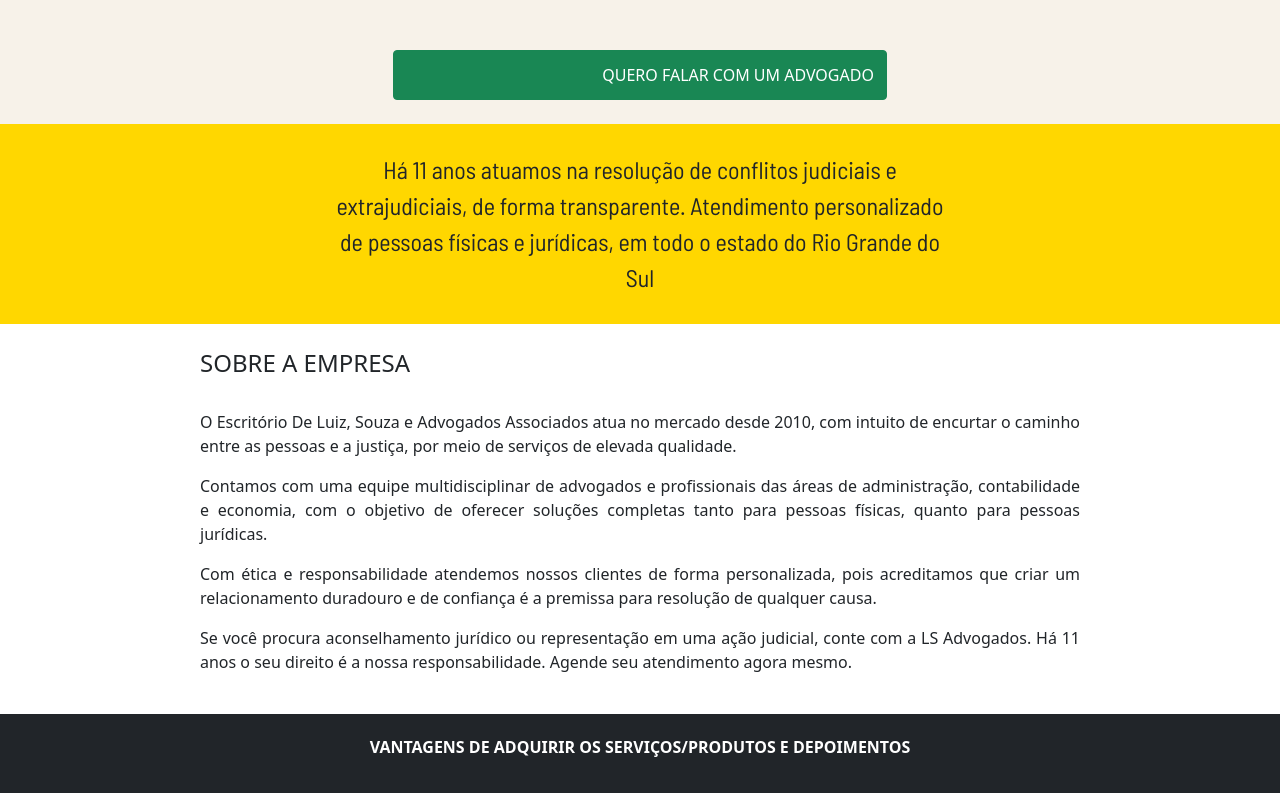
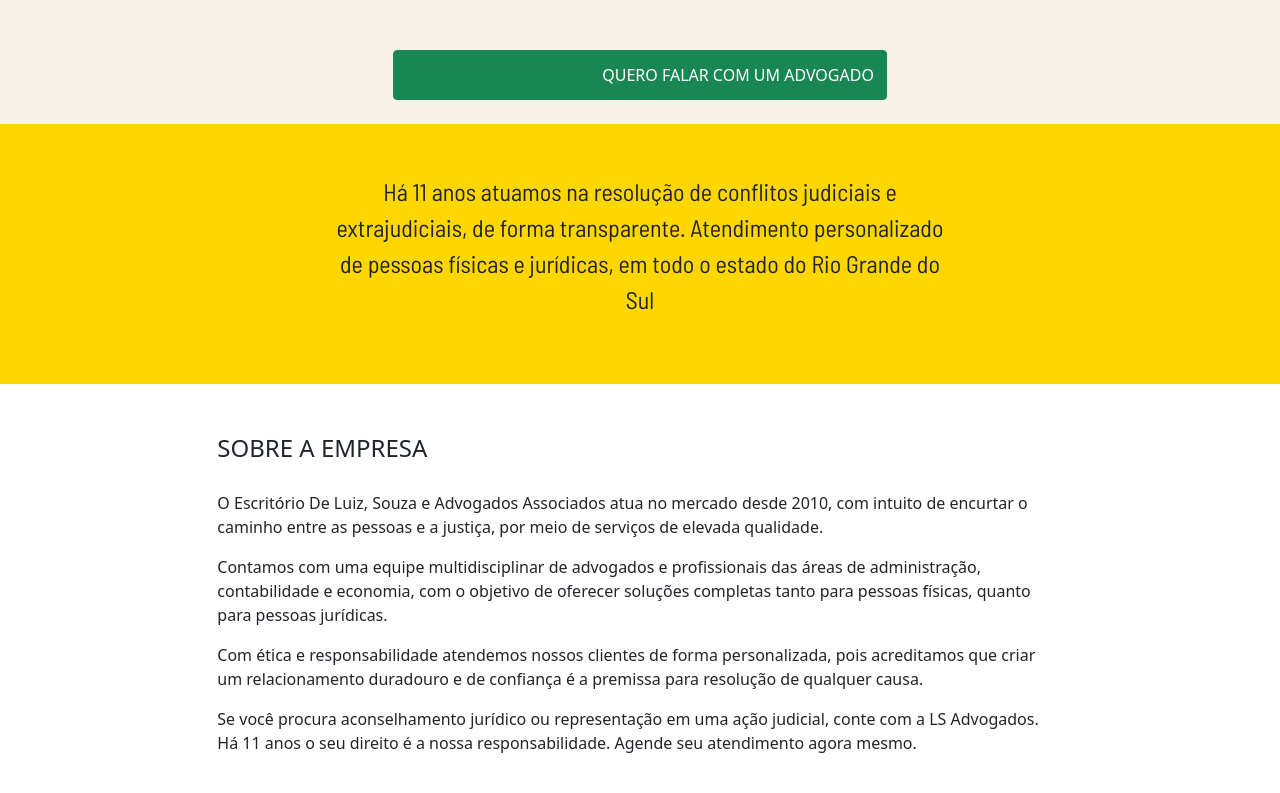
Before and after one commit to EveronBorges/ls-advocacia, a React (Create React App) app: page / in a window 1280 px wide. Shown: the part 1046-1839 px from the top of the page. Built offline with nearby package versions, Linux system fonts and the light colour scheme; no server answers.

Commit message:
Ajuste Screen

```diff
--- a/src/Inicio.jsx
+++ b/src/Inicio.jsx
@@ -14,6 +14,9 @@ const Inicio = () => {
   const [email, setEmail] = useState("");
   const [descricao, setDescricao] = useState("");
   const [buttonLoading, setButtonLoading] = useState(false);
+
+  const width = window.innerWidth > 640 ? "30vw" : "100%";
+  const height = window.innerWidth > 640 ? "106vh" : "100vh";
 
   const limparContato = () => {
     setNome("");
@@ -73,7 +76,7 @@ const Inicio = () => {
               <div className="col-sm-4">
                 <div
                   style={{
-                    width: "500px",
+                    minWidth: `${width}`,
                     height: "106vh",
                     minHeight: "675px",
                     boxShadow: `inset 0 0 0 2000px rgba( 0, 0, 0, 1)`,
@@ -285,16 +288,22 @@ const Inicio = () => {
           </div>
         </div>
       </section>
-      <section style={{ height: "200px", backgroundColor: "gold" }}>
+      <section style={{ backgroundColor: "gold" }}>
         <div className="row">
           <div className="col-sm-6 offset-sm-3">
-            <p style={{ width: "100%", height: "200px", display: "table" }}>
+            <p
+              style={{
+                width: "100%",
+                display: "table",
+                paddingTop: "50px",
+                paddingBottom: "50px",
+              }}
+            >
               <label
                 style={{
                   textAlign: "center",
                   verticalAlign: "middle",
                   width: "100%",
-                  height: "200px",
                   display: "table-cell",
                   fontSize: "x-large",
                   fontFamily: "Barlow Semi Condensed",
@@ -309,39 +318,46 @@ const Inicio = () => {
           </div>
         </div>
       </section>
-      <section
-        style={{
-          paddingLeft: "200px",
-          paddingRight: "200px",
-          paddingTop: "25px",
-          textAlign: "justify",
-          textJustify: "inter-word",
-        }}
+      <section>
+        <div className="row">
+          <div className="col-sm-12">
+            <div className="row">
+              <div className="col-sm-8 offset-sm-2">
+                <h4
+                  style={{ color: "var(--bs-body-color)", paddingTop: "50px" }}
                 >
-        <h4 style={{ color: "var(--bs-body-color)" }}>SOBRE A EMPRESA</h4>
-        <br />
+                  SOBRE A EMPRESA
+                </h4>
+                <div style={{ paddingTop: "20px", paddingBottom: "50px" }}>
                   <p>
-          O Escritório De Luiz, Souza e Advogados Associados atua no mercado
-          desde 2010, com intuito de encurtar o caminho entre as pessoas e a
-          justiça, por meio de serviços de elevada qualidade.
+                    O Escritório De Luiz, Souza e Advogados Associados atua no
+                    mercado desde 2010, com intuito de encurtar o caminho entre
+                    as pessoas e a justiça, por meio de serviços de elevada
+                    qualidade.
                   </p>
                   <p>
-          Contamos com uma equipe multidisciplinar de advogados e profissionais
-          das áreas de administração, contabilidade e economia, com o objetivo
-          de oferecer soluções completas tanto para pessoas físicas, quanto para
-          pessoas jurídicas.
+                    Contamos com uma equipe multidisciplinar de advogados e
+                    profissionais das áreas de administração, contabilidade e
+                    economia, com o objetivo de oferecer soluções completas
+                    tanto para pessoas físicas, quanto para pessoas jurídicas.
                   </p>
                   <p>
-          Com ética e responsabilidade atendemos nossos clientes de forma
-          personalizada, pois acreditamos que criar um relacionamento duradouro
-          e de confiança é a premissa para resolução de qualquer causa.
+                    Com ética e responsabilidade atendemos nossos clientes de
+                    forma personalizada, pois acreditamos que criar um
+                    relacionamento duradouro e de confiança é a premissa para
+                    resolução de qualquer causa.
                   </p>
                   <p>
-          Se você procura aconselhamento jurídico ou representação em uma ação
-          judicial, conte com a LS Advogados. Há 11 anos o seu direito é a nossa
-          responsabilidade. Agende seu atendimento agora mesmo.
+                    Se você procura aconselhamento jurídico ou representação em
+                    uma ação judicial, conte com a LS Advogados. Há 11 anos o
+                    seu direito é a nossa responsabilidade. Agende seu
+                    atendimento agora mesmo.
                   </p>
-        <br />
+                </div>
+              </div>
+            </div>
+          </div>
+        </div>
       </section>
       <section
         style={{ backgroundColor: "var(--bs-body-color)", color: "white" }}
--- a/src/cookie.js
+++ b/src/cookie.js
@@ -1,8 +1,4 @@
 const LGPDCookie = ({ showCookie = "none", Aceitar }) => {
-  if (!localStorage.LSCookie) {
-    //setShowDiv(true);
-  }
-
   return (
     <div className="cookies-container" style={{ display: `${showCookie}` }}>
       <div className="cookies-content">
--- a/src/index.css
+++ b/src/index.css
@@ -68,7 +68,25 @@ h3 {
   gap: 0.5rem;
   opacity: 0;
   transform: translateY(1rem);
-  animation: slideUp .5s forwards;
+  animation: slideUp 0.5s forwards;
+}
+
+@media only screen and (max-device-width: 640px) {
+  .cookies-content {
+    box-shadow: 0 1px 3px rgba(0, 0, 0, 0.15);
+    background: white;
+    border: black solid 1px;
+    max-width: 100%;
+    border-radius: 5px;
+    padding: 1rem;
+    margin: 0 auto;
+    display: grid;
+    grid-template-columns: 1fr auto;
+    gap: 0.5rem;
+    opacity: 0;
+    transform: translateY(1rem);
+    animation: slideUp 0.5s forwards;
+  }
 }
 
 @keyframes slideUp {
@@ -81,6 +99,15 @@ h3 {
 .cookies-save {
   grid-column: 2;
   grid-row: 1;
-  font-family: -apple-system, BlinkMacSystemFont, 'Segoe UI', Roboto, Oxygen, Ubuntu, Cantarell, 'Open Sans', 'Helvetica Neue', sans-serif;
+  font-family: -apple-system, BlinkMacSystemFont, "Segoe UI", Roboto, Oxygen,
+    Ubuntu, Cantarell, "Open Sans", "Helvetica Neue", sans-serif;
   cursor: pointer;
 }
+
+.sobre-empresa {
+  padding-left: "200px";
+  padding-right: "200px";
+  padding-top: "25px";
+  text-align: "justify";
+  text-justify: "inter-word";
+}
```
Lines whose indentation alone changed are shown as unchanged.
